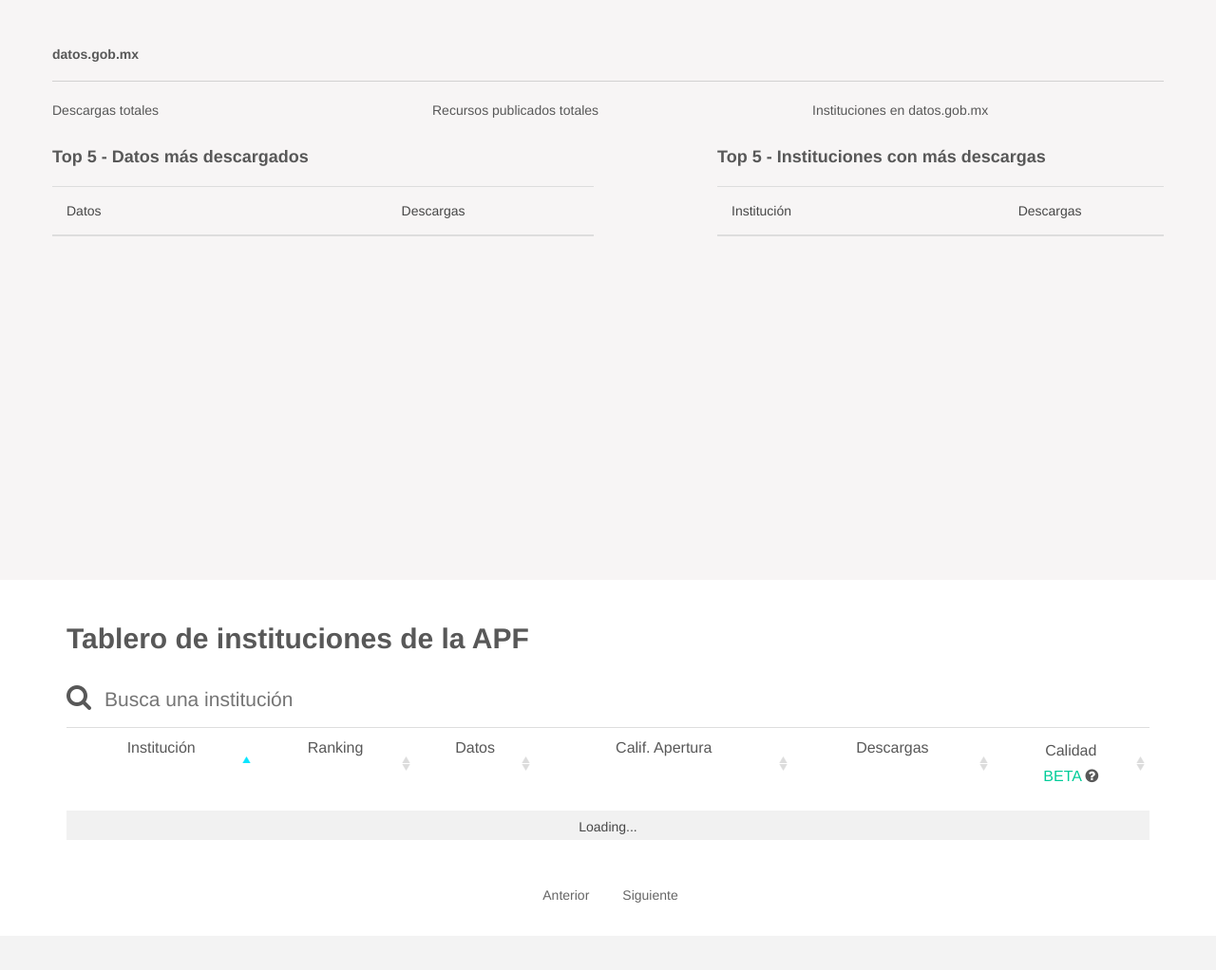
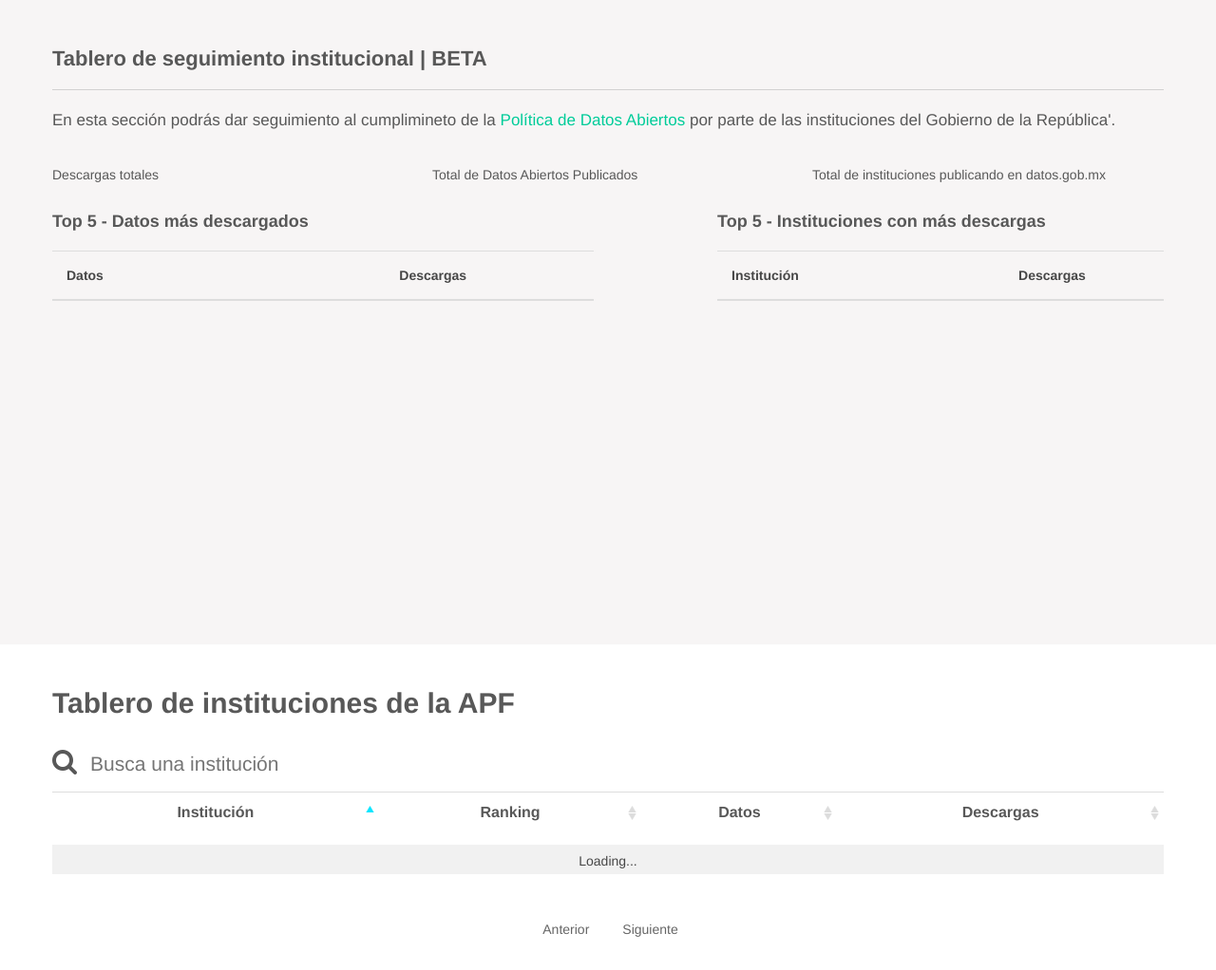
Before and after one commit to vaquer/tablero-instituciones, a Django app: page /tablero-instituciones/ in a window 1280 px wide. Shown: the part 50-1072 px from the top of the page at 95% size. Before the commit the page ends 1001 px from the top, so only its background shows below. Run offline with Django 3.2, Linux system fonts and the light colour scheme; data that the repository does not hold is empty; parts of the project's set-up code (start-up, migrations or seed data) failed here and were passed over; some libraries are stand-ins or nearby versions.

Commit message:
Ajustes para poner en produccion

```diff
--- a/Buda/static/css/opi_main.css
+++ b/Buda/static/css/opi_main.css
@@ -331,3 +331,5 @@ svg { overflow: visible !important; }
 
 .table-500 { height: 500px; }
 .table-400 { height: 400px; }
+
+p.copy { padding: 0px; font-size: 17px; margin-bottom: 35px;}
--- a/Buda/static/js/main.js
+++ b/Buda/static/js/main.js
@@ -70,9 +70,10 @@ $(document).ready(function() {
       "bLengthChange": false,
       "fnRowCallback": function( nRow, aData, iDisplayIndex, iDisplayIndexFull ) {
         $('td:eq(0)', nRow).addClass("depenTitle").attr("title",aData.institucion).attr("tag", aData.slug);
-        $('td:eq(3)', nRow).attr( "data-score",aData.apertura ).addClass("rating text-center").html("");
+        //$('td:eq(3)', nRow).attr( "data-score",aData.apertura ).addClass("rating text-center").html("");
         $('td:eq(1), td:eq(2), td:eq(4)', nRow).addClass("text-center");
-        $('td:eq(5)', nRow).addClass("starsTd text-center");
+        $('td:eq(3), td:eq(2), td:eq(4)', nRow).addClass("text-center");
+        //$('td:eq(5)', nRow).addClass("starsTd text-center");
       },
       drawCallback: function(settings){
             var api = this.api();
@@ -132,9 +133,9 @@ $(document).ready(function() {
           { "data": "institucion" },
           { "data": "ranking" },
           { "data": "total", render: $.fn.dataTable.render.number( ',', '.', 0 ) },
-          { "data": "apertura" },
-          { "data": "descargas", render: $.fn.dataTable.render.number( ',', '.', 0 )  },
-          { "data": "calidad" }
+          //{ "data": "apertura" },
+          { "data": "descargas", render: $.fn.dataTable.render.number( ',', '.', 0 )  }
+          //{ "data": "calidad" }
       ]
     });
 
--- a/Buda/templates/tabla-comparativa.html
+++ b/Buda/templates/tabla-comparativa.html
@@ -14,7 +14,11 @@
     <!-- dataTables jquery plugin -->
     <link rel="stylesheet" type="text/css" href="{% static "css/jquery.dataTables.css" %}">
     <!-- Custom CSS -->
-    <link href="{% static "css/opi_main.css" %}" rel="stylesheet">
+    <link rel="stylesheet" href="{% static "css/opi_main.css" %}">
+    {% comment %}
+    <link rel="stylesheet" href="/static/buda/css/opi_main.css?232145">
+      <link rel="stylesheet" type="text/css" href="https://datos.gob.mx/css/style.css">
+    {% endcomment %}
     <!-- Custom Fonts -->
     <link href="{% static "css/font-awesome/font-awesome.min.css" %}" rel="stylesheet">
     <link rel="stylesheet" type="text/css" href="https://cdnjs.cloudflare.com/ajax/libs/raty/2.7.0/jquery.raty.min.css">
@@ -37,7 +41,11 @@
     <dgm-navbar></dgm-navbar>
     <div class="gray_back">
       <div class="container">
-        <h5><strong>datos.gob.mx</strong></h5><hr>
+        <h5 style="font-size: 22px;"><strong>Tablero de seguimiento institucional | BETA</strong></h5><hr>
+        {% comment %}
+          <h5><strong>datos.gob.mx</strong></h5><hr>
+        {% endcomment %}
+        <p class="copy">En esta sección podrás dar seguimiento al cumplimineto de la <a href="https://datos.gob.mx/guia/">Política de Datos Abiertos</a> por parte de las instituciones del Gobierno de la República'.</p>
         <div class="row">
           <!-- <div class="col-sm-3">
             <span>visitas totales</span>
@@ -48,11 +56,11 @@
             <p class="cantidades-tabla" id="downloadsTotal"></p>
           </div>
           <div class="col-sm-4">
-            <span>Recursos publicados totales</span>
+            <span>Total de Datos Abiertos Publicados</span>
             <p class="cantidades-tabla" id="resourcesTotal"></p>
           </div>
           <div class="col-sm-4">
-            <span>Instituciones en datos.gob.mx</span>
+            <span>Total de instituciones publicando en datos.gob.mx</span>
             <p class="cantidades-tabla" id="dependencesTotal"></p>
           </div>
         </div>
@@ -63,8 +71,8 @@
               <table class="table" id="top-5-datos">
                 <thead>
                   <tr>
-                    <th>Datos</th>
-                    <th class="text-center">Descargas</th>
+                    <th style="font-weight: bold;">Datos</th>
+                    <th style="font-weight: bold;" class="text-center">Descargas</th>
                   </tr>
                 </thead>
                 <tbody id="table-datos">
@@ -79,8 +87,8 @@
               <table class="table" id="top-5-institucion">
                 <thead>
                   <tr>
-                    <th>Institución</th>
-                    <th class="text-center">Descargas</th>
+                    <th style="font-weight: bold;">Institución</th>
+                    <th style="font-weight: bold;" class="text-center">Descargas</th>
                   </tr>
                 </thead>
                 <tbody id="table-downloads">
@@ -93,7 +101,7 @@
       </div>
     </div>
 
-    <div class="container">
+    <div class="container" style="padding-left: 0px; padding-right: 0px;">
       <h2>Tablero de instituciones de la APF</h2>
       <br>
       <i class="fa fa-search fa-2x"></i><input type="text" id="searchbox" placeholder="Busca una institución">
@@ -101,12 +109,16 @@
         <table class="table display" id="apf_table" cellspacing="0" width="100%">
           <thead>
             <tr class="text-center">
-              <td>Institución</td>
-              <td>Ranking</td>
-              <td>Datos</td>
-              <td>Calif. Apertura</td>
-              <td>Descargas</td>
-              <td class="lineTd">Calidad<br><span class="high-light-dashboard">BETA </span><i class="fa fa-question-circle" data-toggle="tooltip" title="No existen datos"></i></td>
+              <td style="font-weight: bold;">Institución</td>
+              <td style="font-weight: bold;">Ranking</td>
+              <td style="font-weight: bold;">Datos</td>
+              {% comment %}
+              <td style="font-weight: bold;">Calif. Apertura</td>
+              {% endcomment %}
+              <td style="font-weight: bold;">Descargas</td>
+              {% comment %}
+              <td style="font-weight: bold;" class="lineTd">Calidad<br><span class="high-light-dashboard">BETA </span><i class="fa fa-question-circle" data-toggle="tooltip" title="No existen datos"></i></td>
+              {% endcomment %}
             </tr>
           </thead>
         </table>
```
